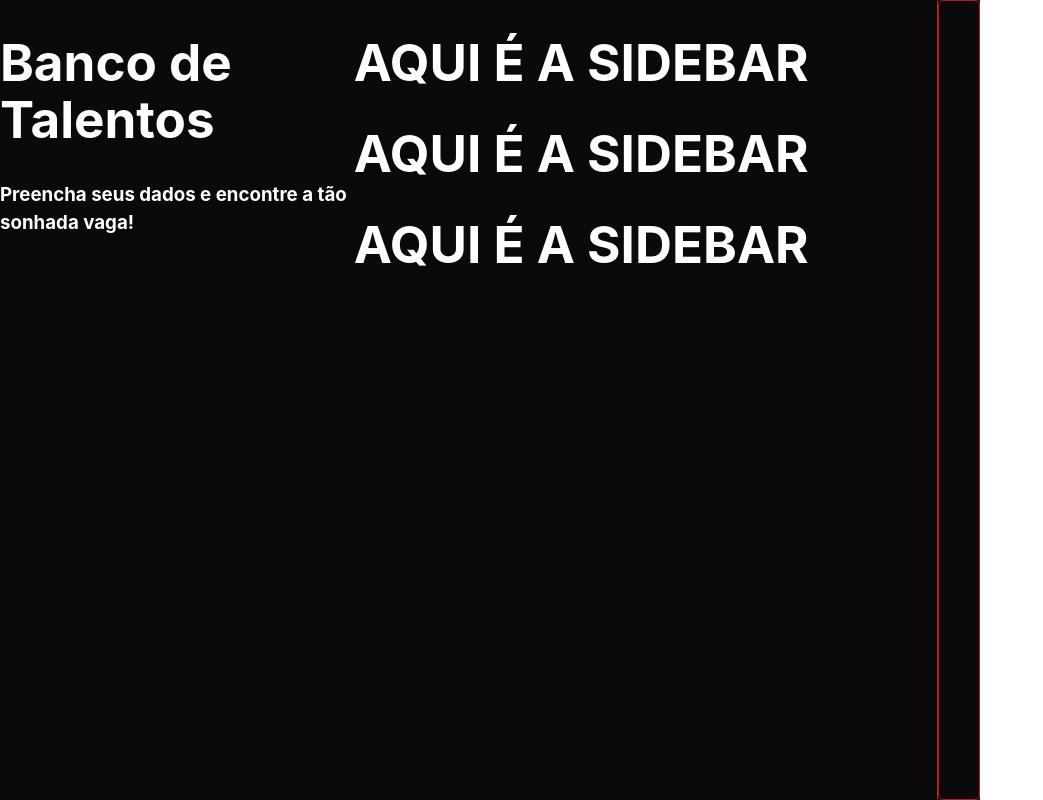
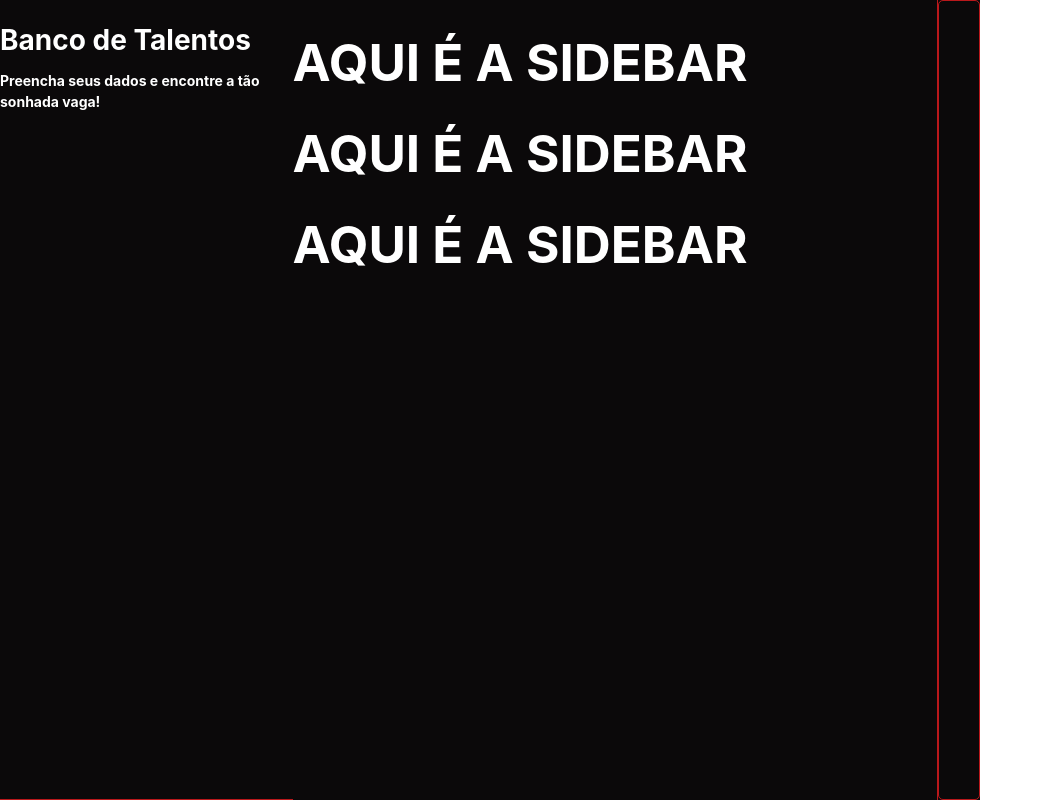
Before and after one commit to Tassio-Med/multiform, a React (Vite) app: page / in a window 1280 px wide. Shown: the whole page, without its empty margins (0-1043 px from the left). Built offline with nearby package versions, Linux system fonts and the light colour scheme.

Commit message:
feat: componente Header estruturado e estilizado

```diff
--- a/src/components/Header/styles.ts
+++ b/src/components/Header/styles.ts
@@ -1,7 +1,16 @@
 import styled from 'styled-components';
 
 export const Header = styled.div`
-  background-color: #0b090a;
-  color: #ffffff;
-  min-height: 20vh;
+    padding: 25px 0;
+    border-bottom: 1px solid #ba181b;
+
+    h1 {
+        margin: 0;
+        padding: 0;
+        font-size: 28px;
+    }
+    h3 {
+        font-size: 14px;
+        color: #ffff;
+    }
 `;
```
